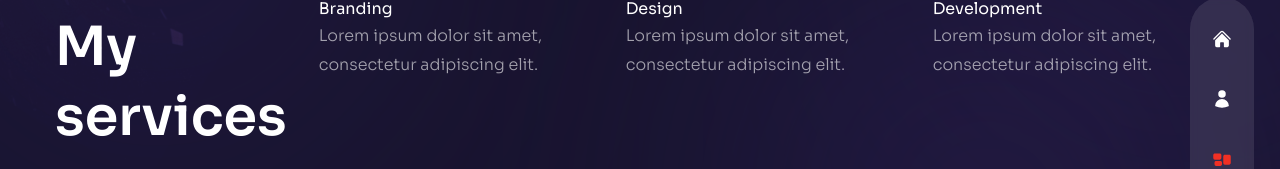
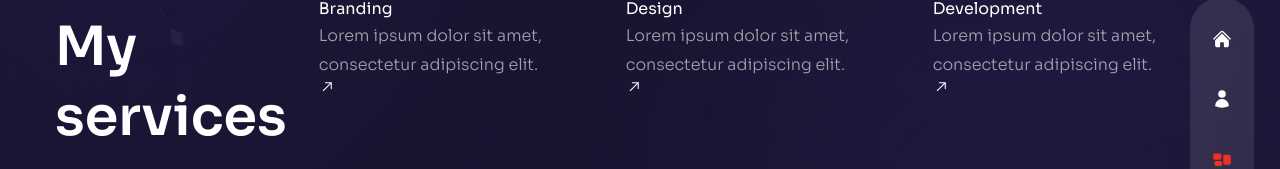
Before and after one commit to erickdc7/react-portfolio-2, a Next.js app: page /services in a window 1280 px wide. Shown: the part 211-380 px from the top of the page. Built offline with nearby package versions, Linux system fonts and the light colour scheme.

Commit message:
add arrow

```diff
--- a/components/ServiceSlider.js
+++ b/components/ServiceSlider.js
@@ -14,6 +14,7 @@ import {
   RxReader,
   RxRocket,
   RxArrowRight,
+  RxArrowTopRight,
 } from "react-icons/rx";
 
 // Required modules
@@ -81,6 +82,9 @@ const ServiceSlider = () => {
                   <p>{item.description}</p>
                 </div>
                 {/* Arrow */}
+                <div>
+                  <RxArrowTopRight />
+                </div>
               </div>
             </SwiperSlide>
           )
```
